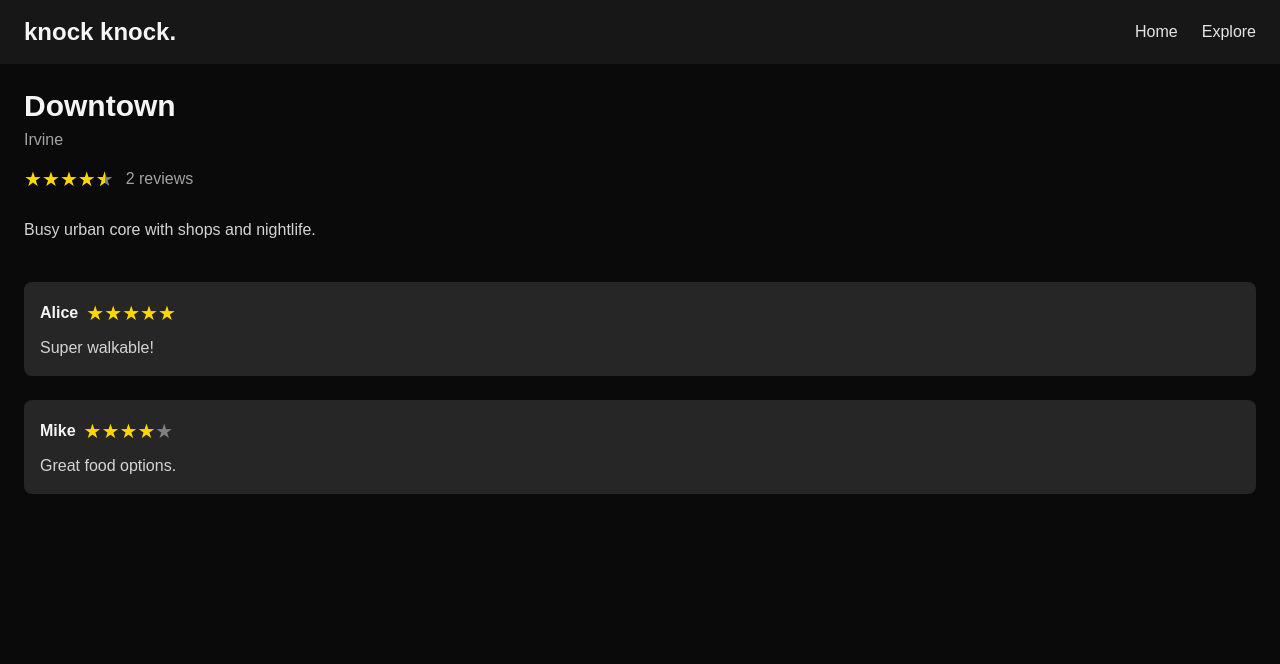
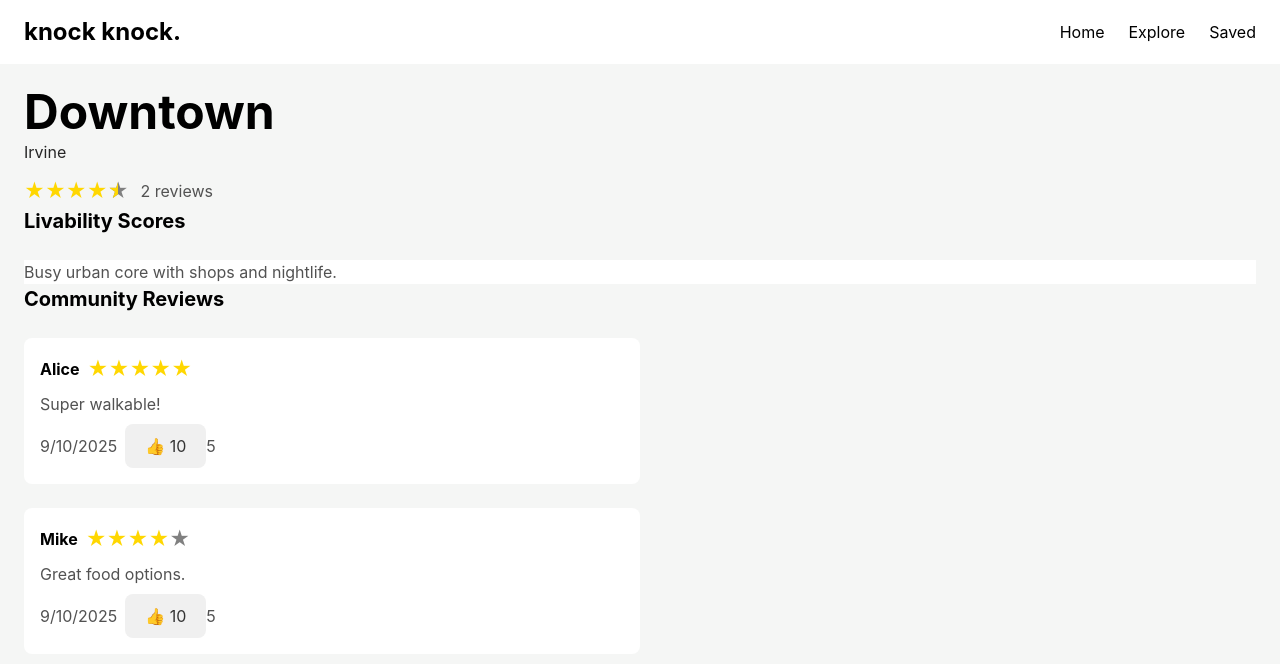
Before and after one commit to cemyildiz0/knockknock, a Next.js app: page /neighborhood/1 in a window 1280 px wide. Shown: the top 664 px of the page. Built offline with nearby package versions, Linux system fonts and the light colour scheme.

Commit message:
made changes to neighborhood reviews layout

```diff
--- a/src/app/globals.css
+++ b/src/app/globals.css
@@ -3,15 +3,22 @@
 @tailwind utilities;
 
 :root {
-  --background: #0a0a0a;
+  --background: #f5f6f5;
   --foreground: #ededed;
+  font-family: Inter, sans-serif;
 }
 
 body {
   color: var(--foreground);
   background: var(--background);
-  font-family: Arial, Helvetica, sans-serif;
+  font-family: Inter, sans-serif;
   margin: 0;
   padding: 0;
   overflow: hidden;
 }
+
+.heading-small {
+  font-style: Inter;
+  font-weight: bolder;
+  font-size: 20px;
+}
--- a/src/app/neighborhood/[id]/page.tsx
+++ b/src/app/neighborhood/[id]/page.tsx
@@ -1,5 +1,7 @@
 import { mockNeighborhoods } from "@/data/mockNeighborhoods";
 import StarRating from "@/components/StarRating";
+import LikeButton from "@/components/LikeButton";
+
 
 interface Props {
   params: { id: string };
@@ -19,39 +21,50 @@ export default function NeighborhoodPage({ params }: Props) {
     neighborhood.reviews.length;
 
   return (
-    <main className="min-h-screen bg-neutral-950 text-neutral-100 p-6">
-      <h1 className="text-3xl font-bold">
+    <main className="min-h-screen bg-100 text-black p-6">
+      <h1 className="text-5xl font-bold">
         {neighborhood.name}
       </h1>
 
-      <p className="text-neutral-400 mt-1">
+      <p className="text-neutral-800 mt-1">
         {neighborhood.city}
       </p>
 
       <div className="flex items-center gap-3 mt-3">
         <StarRating rating={average} />
-        <span className="text-neutral-400">
+        <span className="text-neutral-600">
           {neighborhood.reviews.length} reviews
         </span>
       </div>
 
-      <p className="mt-6 text-neutral-300">
+        <h1 className="heading-small">Livability Scores</h1>
+      <p className="mt-6 bg-white text-neutral-600">
         {neighborhood.description}
       </p>
 
-      <div className="mt-10 space-y-6">
+      <div className="w-1/2 space-y-6">
+        <h1 className="heading-small">Community Reviews</h1>
         {neighborhood.reviews.map((review) => (
           <div
             key={review.id}
-            className="bg-neutral-800 p-4 rounded-lg"
+            className="bg-white p-4 rounded-lg "
           >
             <div className="flex items-center gap-2">
               <strong>{review.user}</strong>
               <StarRating rating={review.rating} />
             </div>
-            <p className="mt-2 text-neutral-300">
+            <p className="mt-2 text-neutral-600">
               {review.comment}
             </p>
+            <div className="flex items-center gap-2">
+                <p className="mt-2 text-neutral-600">
+                {review.timestamp}
+                </p>
+                <p className="mt-2 text-neutral-600">
+                    <LikeButton initialCount={10} />
+                {review.likes}
+                </p>
+            </div>
           </div>
         ))}
       </div>
--- a/src/app/page.tsx
+++ b/src/app/page.tsx
@@ -3,8 +3,6 @@
 import dynamic from "next/dynamic";
 
 import React from 'react';
-import ReactStars from 'react-stars';
-import Link from "next/link";
 import { mockNeighborhoods } from "@/data/mockNeighborhoods";
 import NeighborhoodCard from "@/components/NeighborhoodCard";
 
@@ -12,11 +10,10 @@ import NeighborhoodCard from "@/components/NeighborhoodCard";
 
 export default function Home() {
   return (
-    <div className="flex flex-col items-center justify-center h-full w-full bg-neutral-950 text-neutral-100">
+    <div className="flex flex-col items-center justify-center h-full w-full bg-[#f5f6f5] text-black">
       <h2 className="mb-4 text-lg font-semibold">
-        Reconmended Neighborhoods
+        Neighborhoods Near You
       </h2>
-      {/* <ReactStars count={5} size={24} color2="#ffd700" /> */}
       <div className="space-y-6">
         {mockNeighborhoods.map((neighborhood) => (
           <NeighborhoodCard
--- /dev/null
+++ b/src/components/LikeButton.tsx
@@ -0,0 +1,59 @@
+"use client"
+import React, { useState } from "react";
+
+interface LikeButtonProps {
+  initialCount?: number;
+}
+
+const LikeButton: React.FC<LikeButtonProps> = ({ initialCount = 0 }) => {
+  const [likes, setLikes] = useState(initialCount);
+  const [isLiked, setIsLiked] = useState(false);
+
+  const handleClick = () => {
+    setIsLiked(!isLiked);
+    setLikes(prev => (isLiked ? prev - 1 : prev + 1));
+  };
+
+  return (
+    <button
+      onClick={handleClick}
+      style={{
+        position: "relative",
+        padding: "10px 20px",
+        fontSize: "16px",
+        borderRadius: "8px",
+        border: "none",
+        cursor: "pointer",
+        backgroundColor: isLiked ? "#1E90FF" : "#f0f0f0",
+        color: isLiked ? "#fff" : "#333",
+        overflow: "hidden",
+        transition: "background-color 0.3s ease"
+      }}
+      onMouseEnter={(e) => {
+        e.currentTarget.style.backgroundColor = "#1E90FF";
+        e.currentTarget.style.color = "#fff";
+      }}
+      onMouseLeave={(e) => {
+        e.currentTarget.style.backgroundColor = isLiked ? "#1E90FF" : "#f0f0f0";
+        e.currentTarget.style.color = isLiked ? "#fff" : "#333";
+      }}
+    >
+      <span
+        style={{
+          position: "absolute",
+          top: 0,
+          left: 0,
+          width: "100%",
+          height: "100%",
+          backgroundColor: "rgba(30, 144, 255, 0.3)",
+          opacity: isLiked ? 1 : 0,
+          transition: "opacity 0.3s ease",
+          pointerEvents: "none"
+        }}
+      />
+      👍 {likes}
+    </button>
+  );
+};
+
+export default LikeButton;
--- a/src/components/Navbar.tsx
+++ b/src/components/Navbar.tsx
@@ -4,17 +4,20 @@ import Link from "next/link";
 
 export default function Navbar() {
   return (
-    <nav className="bg-neutral-900 text-neutral-100 px-6 py-4 flex items-center justify-between">
+    <nav className="bg-white text-black px-6 py-4 flex items-center justify-between">
       <div className="text-2xl font-bold">
         <Link href="/">knock knock.</Link>
       </div>
 
-      <div className="space-x-6 text-neutral-200">
-        <Link href="/" className="hover:text-white transition">
+      <div className="space-x-6 text-black">
+        <Link href="/" className="hover:text-orange-200 transition">
           Home
         </Link>
-        <Link href="/mapOverview" className="hover:text-white transition">
+        <Link href="/mapOverview" className="hover:text-orange-200 transition">
           Explore
+        </Link>
+        <Link href="/" className="hover:text-orange-200 transition">
+          Saved
         </Link>
       </div>
     </nav>
--- a/src/components/NeighborhoodCard.tsx
+++ b/src/components/NeighborhoodCard.tsx
@@ -15,7 +15,7 @@ export default function NeighborhoodCard({ neighborhood }: Props) {
 
   return (
     <Link href={`/neighborhood/${neighborhood.id}`}>
-      <div className="bg-neutral-800 p-5 rounded-xl hover:bg-neutral-700 transition cursor-pointer">
+      <div className="bg-white p-5 rounded-xl hover:bg-neutral-100 transition cursor-pointer">
         <h2 className="text-xl font-semibold">
           {neighborhood.name}
         </h2>
--- a/src/data/mockNeighborhoods.ts
+++ b/src/data/mockNeighborhoods.ts
@@ -7,8 +7,8 @@ export const mockNeighborhoods: Neighborhood[] = [
     city: "Irvine",
     description: "Busy urban core with shops and nightlife.",
     reviews: [
-      { id: "r1", user: "Alice", rating: 5, comment: "Super walkable!" },
-      { id: "r2", user: "Mike", rating: 4, comment: "Great food options." },
+      { id: "r1", user: "Alice", rating: 5, comment: "Super walkable!", timestamp: "9/10/2025", likes: 5 },
+      { id: "r2", user: "Mike", rating: 4, comment: "Great food options.", timestamp: "9/10/2025", likes: 5 },
     ],
   },
   {
@@ -17,8 +17,8 @@ export const mockNeighborhoods: Neighborhood[] = [
     city: "Irvine",
     description: "Quiet suburban neighborhood with lakes.",
     reviews: [
-      { id: "r3", user: "Emma", rating: 5, comment: "Very peaceful." },
-      { id: "r4", user: "Chris", rating: 3, comment: "A bit far from city center." },
+      { id: "r3", user: "Emma", rating: 5, comment: "Very peaceful.", timestamp: "9/10/2025", likes: 5 },
+      { id: "r4", user: "Chris", rating: 3, comment: "A bit far from city center.", timestamp: "9/10/2025", likes: 5 },
     ],
   },
 ];
--- a/src/types/review.ts
+++ b/src/types/review.ts
@@ -1,7 +1,10 @@
+import React, { useState } from "react";
+
 export interface Review {
   id: string;
   user: string;
   rating: number;
   comment: string;
   timestamp?: string;
+  likes?: number;
 }
```
